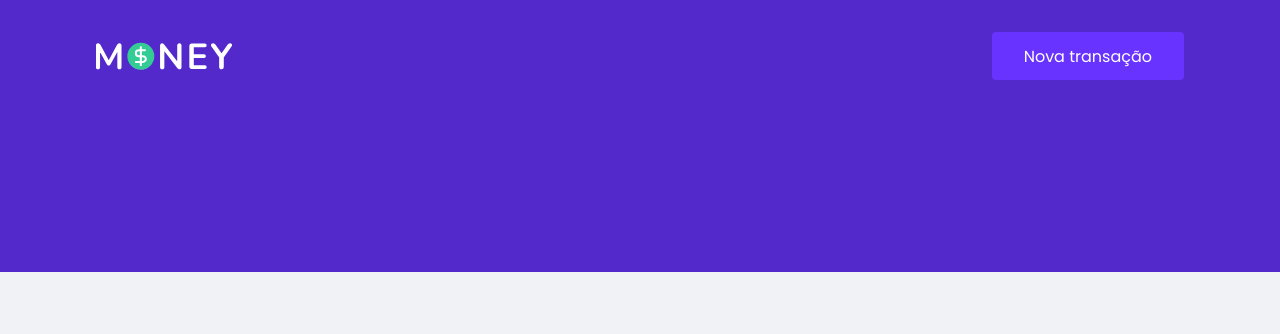
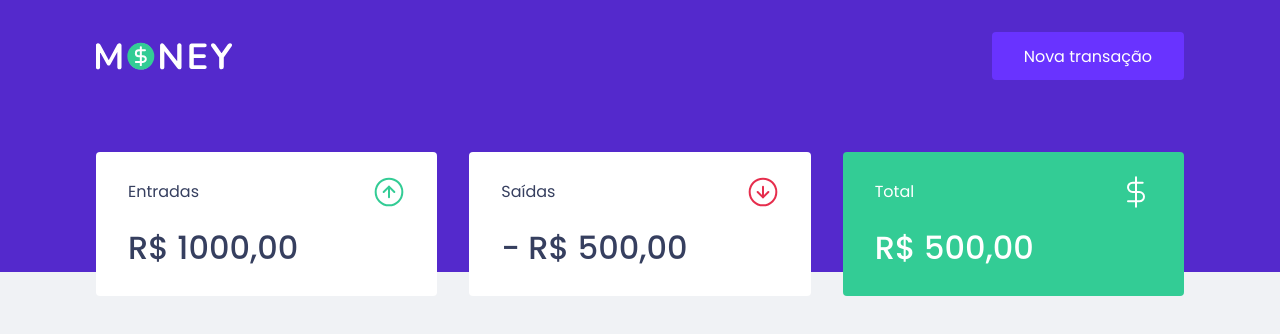
Before and after one commit to RenanMS/money-gerenciamento-financeiro, a React (Create React App) app: page / in a window 1280 px wide. Shown: the top 334 px of the page. Built offline with nearby package versions, Linux system fonts and the light colour scheme.

Commit message:
Component Dashboard

```diff
--- a/src/App.tsx
+++ b/src/App.tsx
@@ -1,9 +1,11 @@
+import { Dashboard } from './components/Dashboard';
 import { Header } from './components/Header';
 
 export function App() {
   return (
     <div className="App">
       <Header />
+      <Dashboard />
     </div>
   );
 }
--- /dev/null
+++ b/src/components/Dashboard/index.tsx
@@ -0,0 +1,10 @@
+import { Summary } from "../Summary";
+import { Container } from "./styles";
+
+export function Dashboard() {
+  return (
+    <Container>
+      <Summary />
+    </Container>
+  );
+}
--- /dev/null
+++ b/src/components/Dashboard/styles.ts
@@ -0,0 +1,7 @@
+import styled from 'styled-components'
+
+export const Container = styled.main`
+  max-width: 1120px;
+  margin: 0 auto;
+  padding:  2.5rem 1rem;
+`
```
